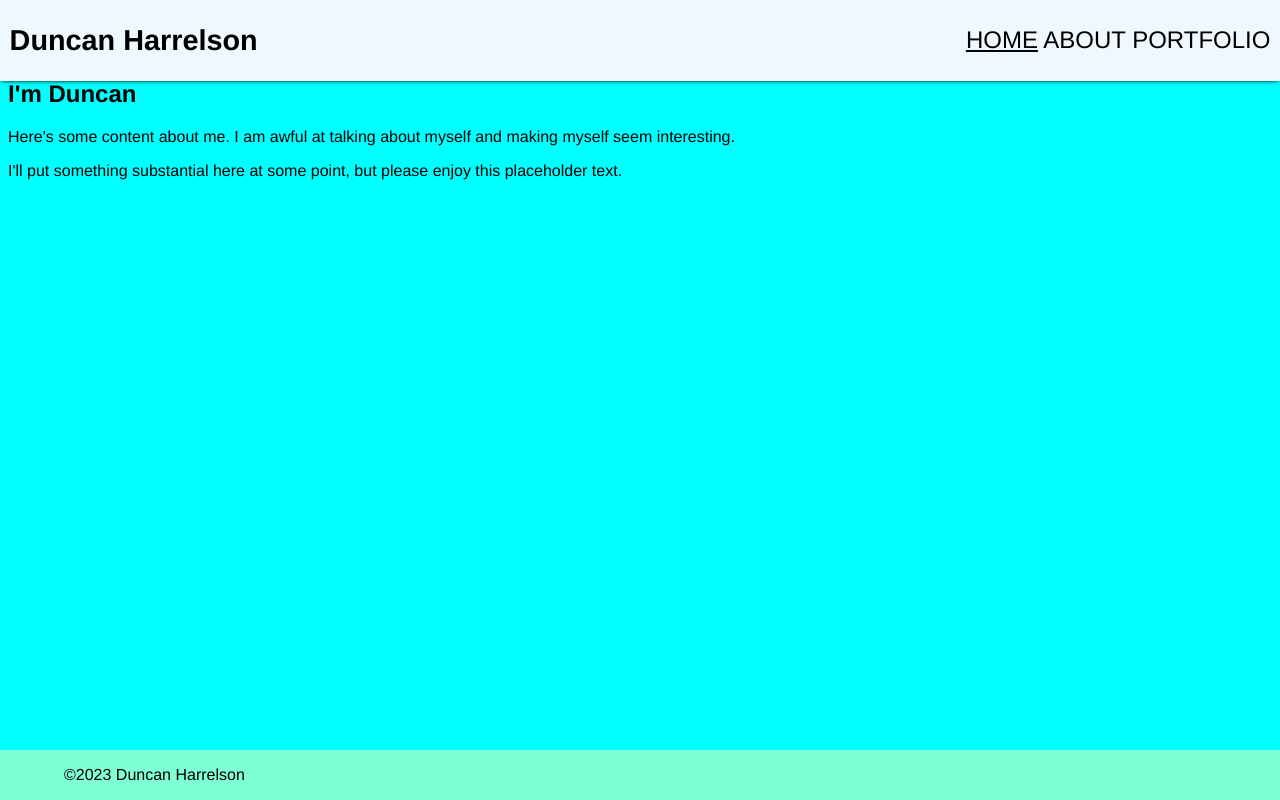
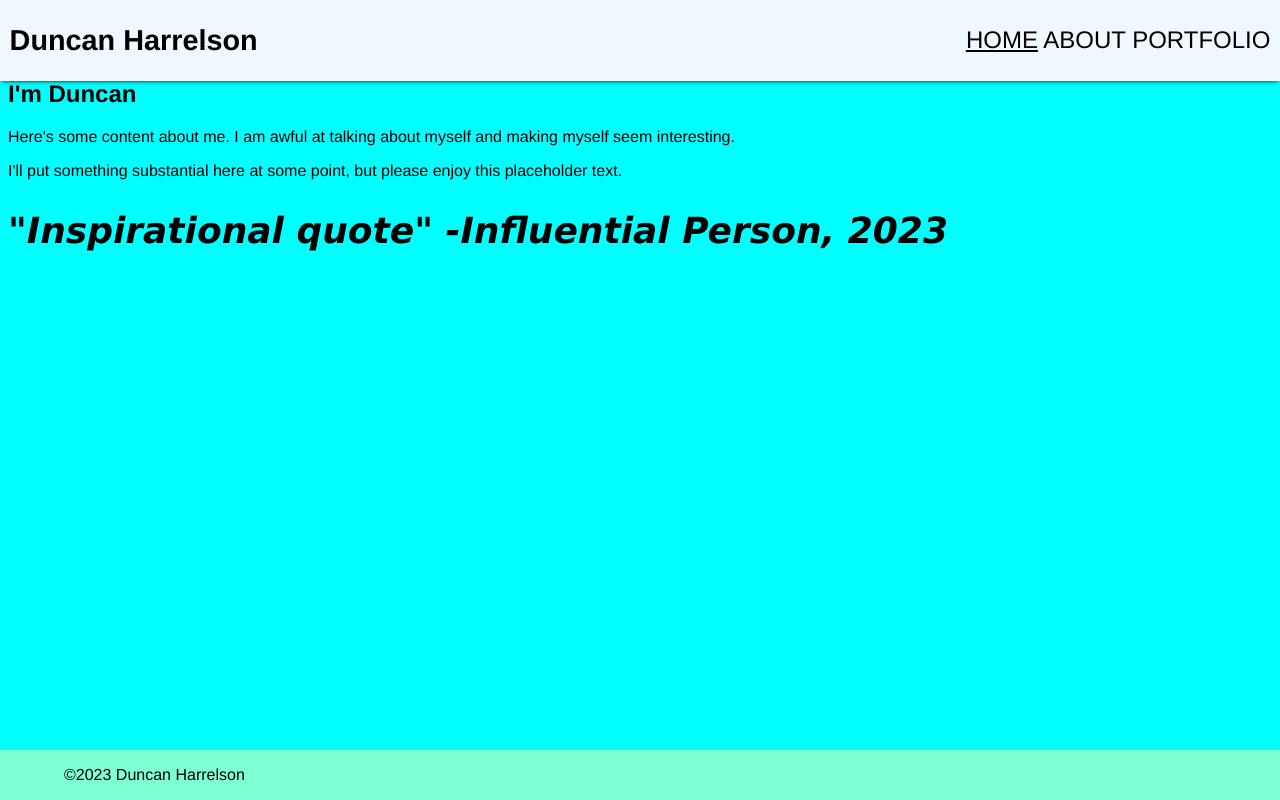
Before and after one commit to Duncan-Harrelson-Personal-Website/portfolio-site, a plain HTML site: page index.html in a window 1280 px wide. Drawn offline with Linux system fonts and the light colour scheme.

Commit message:
finished basic index.html

```diff
--- a/index.html
+++ b/index.html
@@ -24,6 +24,10 @@
         <p>I'll put something substantial here at some point, but please enjoy this placeholder text.</p>
     </section>
 
+    <section class="quote">
+        <h1>"Inspirational quote" -Influential Person, 2023</h1>
+    </section>
+
     <footer>
         <p>&copy;<script>document.write( new Date().getFullYear() );</script> Duncan Harrelson </p>
     </footer>
--- a/style.css
+++ b/style.css
@@ -48,6 +48,12 @@ a {
     margin-top: 80px;
 }
 
+.quote {
+    font-size: 1.5rem;
+    font-family:'Lucida Sans', 'Lucida Sans Regular', 'Lucida Grande', 'Lucida Sans Unicode', Geneva, Verdana, sans-serif;
+    font-style: italic;
+}
+
 .active {
     text-decoration: underline;
 }
```
